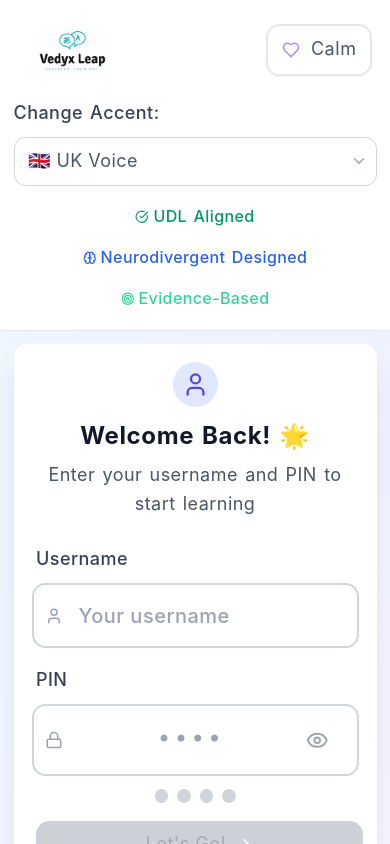
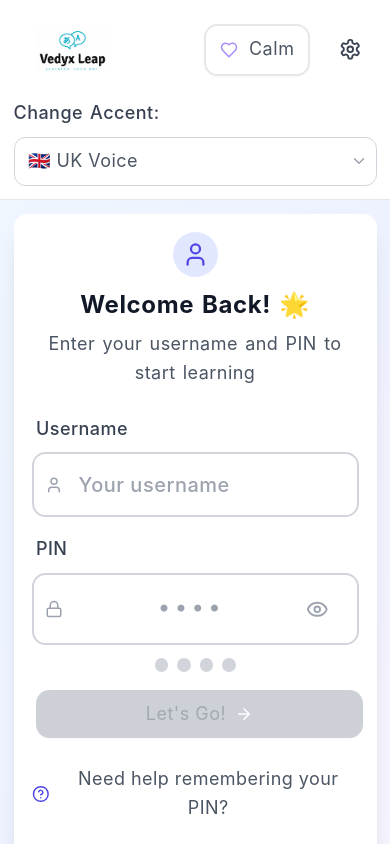
Before and after one commit to Roshan-vedyx/leap-learn, a React (Vite) app: page /create in a window 390 px wide. Shown: the top 844 px of the page. Built offline with nearby package versions, Linux system fonts and the light colour scheme; no server answers.

Commit message:
minor err fix for tablets etc

```diff
--- a/src/App.tsx
+++ b/src/App.tsx
@@ -37,7 +37,6 @@ import StoryGenerationPage from './pages/StoryGenerationPage'
 import NotFoundPage from './pages/NotFoundPage'
 import StorySelectionPage from './pages/StorySelectionPage'
 import SentenceThemeSelectionPage from './pages/SentenceThemeSelectionPage'
-
 
 // Import Zustand store
 import { useSessionStore } from '@/stores/sessionStore'
@@ -240,7 +239,7 @@ function AppContent() {
               </div>
             )}
 
-            {/* Right Actions - Mobile Optimized */}
+            {/* Right Side - Calm Corner + Desktop Controls */}
             <div className="flex items-center gap-2 sm:gap-3">
               {/* Calm Corner - Enhanced for touch */}
               <Button
@@ -264,7 +263,7 @@ function AppContent() {
                 <span className="sm:hidden">Calm</span>
               </Button>
 
-              {/* TTS Accent Settings Only - Desktop */}
+              {/* TTS Accent Settings - Desktop Only */}
               <div className="hidden lg:flex items-center space-x-3">
                 <span className="text-sm font-medium text-warm-charcoal">Change Accent:</span>
                 <div className="relative">
@@ -292,23 +291,23 @@ function AppContent() {
                   </select>
                   <ChevronDown className="w-4 h-4 absolute right-2 top-1/2 -translate-y-1/2 text-gray-400 pointer-events-none" />
                 </div>
+              </div>
 
-                {/* Settings Button - Professional */}
+              {/* Settings Button - Always visible */}
               <Button
                 variant="ghost"
                 size="icon"
-                  onClick={() => setShowSettings(true)}  // <-- Add this
+                onClick={() => setShowSettings(true)}
                 className="
                   min-h-[44px] min-w-[44px] p-2
                   text-warm-charcoal hover:text-deep-ocean-blue
                   hover:bg-gray-100 rounded-lg
                   transition-all duration-200
                 "
+                aria-label="Open accessibility settings"
               >
                 <Settings className="w-5 h-5" />
-                  <span className="sr-only">Settings</span>
               </Button>
-              </div>
             </div>
           </div>
 
@@ -363,7 +362,7 @@ function AppContent() {
             </div>
 
             {/* Mobile/Tablet Credentials - Responsive badges */}
-            <div className="flex flex-wrap items-center justify-center gap-1.5 sm:gap-2 lg:hidden">
+            <div className="hidden md:flex lg:hidden flex-wrap items-center justify-center gap-1.5 sm:gap-2">
               <div className="flex items-center gap-1 bg-sage-green/10 px-2 py-1 rounded-full min-h-[32px]">
                 <CheckCircle className="w-3 h-3 text-sage-green" />
                 <span className="text-xs font-medium text-sage-green">UDL Aligned</span>
--- a/src/components/auth/AuthGate.tsx
+++ b/src/components/auth/AuthGate.tsx
@@ -49,8 +49,8 @@ export const AuthGate: React.FC<AuthGateProps> = ({
   if (requireChild) {
     if (childLoading) {
       return (
-        <div className="min-h-screen flex items-center justify-center">
-          <div className="text-center">
+        <div className="flex-1 flex items-center justify-center">
+          <div className="text-center opacity-0 animate-[fade-in_0.3s_ease-in-out_0.1s_forwards]">
             <div className="animate-spin rounded-full h-8 w-8 border-b-2 border-indigo-600 mx-auto mb-4"></div>
             <p className="text-gray-600">Loading...</p>
           </div>
--- a/src/index.css
+++ b/src/index.css
@@ -271,6 +271,16 @@
   .border-soft-lavender { border-color: var(--soft-lavender); }
   .border-muted-coral { border-color: var(--muted-coral); }
   .border-cool-mint { border-color: var(--cool-mint); }
+
+  /* iPad Safari loading fix */
+  @keyframes fade-in {
+    from { opacity: 0; }
+    to { opacity: 1; }
+  }
+
+  .animate-fade-in {
+    animation: fade-in 0.3s ease-in-out forwards;
+  }
 }
 
 /* Print styles */
--- a/src/pages/StoryPage.tsx
+++ b/src/pages/StoryPage.tsx
@@ -171,8 +171,8 @@ const StoryPage: React.FC<StoryPageProps> = ({ interest, storyName }) => {
         parsedBlocks.push({ type: 'conclusion', text: block })
       }
       // FIXED: Only add substantial content as narration
-      else if (block.length > 20) {
-        parsedBlocks.push({ type: 'narration', text: block })
+      else if (block.trim().length > 0 && !block.match(/^\[.*\]$/)) {
+        parsedBlocks.push({ type: 'narration', text: block.trim() })
       }
     }
 
@@ -294,7 +294,13 @@ const StoryPage: React.FC<StoryPageProps> = ({ interest, storyName }) => {
       case 'conclusion':
         return <div key={idx} className="bg-purple-50 border border-purple-200 rounded-lg p-4 my-4 font-bold">⭐ {block.text.replace('[FINAL CONCLUSION]', '').trim()}</div>
       default:
-        return <p key={idx} className="mb-3">{block.text}</p>
+        let cleanText = block.text
+        cleanText = cleanText.replace(/\[CONSEQUENCE .\]\s*/g, '')
+        cleanText = cleanText.replace(/\[PERSONAL REFLECTION\]\s*/g, '')
+        cleanText = cleanText.replace(/\[ACTION REFLECTION\]\s*/g, '')
+        cleanText = cleanText.replace(/\[STORY CONTINUATION\]\s*/g, '')
+        cleanText = cleanText.replace(/\[FINAL CONCLUSION\]\s*/g, '')
+        return <p key={idx} className="mb-3">{cleanText}</p>
     }
   }
 
--- a/src/pages/WordBuildingGamePage.tsx
+++ b/src/pages/WordBuildingGamePage.tsx
@@ -774,8 +774,8 @@ const WordBuildingGamePage: React.FC<WordBuildingGamePageProps> = ({ theme }) =>
 
   if (!isInitialized) {
     return (
-      <div className="min-h-screen bg-gradient-to-b from-autism-calm-mint to-autism-calm-sky flex items-center justify-center p-4">
-        <Card className="bg-white/80 border-2 border-blue-300 shadow-lg">
+      <div className="flex-1 bg-gradient-to-b from-autism-calm-mint to-autism-calm-sky flex items-center justify-center p-4">
+        <Card className="bg-white/80 border-2 border-blue-300 shadow-lg opacity-0 animate-[fade-in_0.3s_ease-in-out_0.2s_forwards]">
           <CardContent className="p-6 text-center">
             <div className="text-4xl mb-4">🎯</div>
             <h2 className="text-xl font-medium text-blue-800 mb-2">Loading Your Word Adventure...</h2>
@@ -787,7 +787,7 @@ const WordBuildingGamePage: React.FC<WordBuildingGamePageProps> = ({ theme }) =>
   }
 
   return (
-    <div className="min-h-screen bg-gradient-to-b from-autism-calm-mint to-autism-calm-sky px-4 sm:px-6 lg:px-8 py-4 sm:py-6 lg:py-8">
+    <div className="flex-1 bg-gradient-to-b from-autism-calm-mint to-autism-calm-sky px-4 sm:px-6 lg:px-8 py-4 sm:py-6 lg:py-8">
       <div className="max-w-4xl mx-auto">
 
         {/* Context Introduction - appears before word building */}
--- a/src/styles/grid.css
+++ b/src/styles/grid.css
@@ -52,14 +52,22 @@
    VIEWPORT-FIRST LAYOUT SYSTEM
    ============================================================================= */
 
-/* Main page container - forces viewport height */
+/* Main page container - Safari/iPad compatible */
 .page-container {
-    height: 100vh;
-    height: 100dvh; /* Dynamic viewport height for mobile browsers */
+    min-height: 100vh;
+    min-height: 100dvh;
     display: flex;
     flex-direction: column;
-    overflow: hidden; /* Force no scroll */
     position: relative;
+    /* Remove overflow: hidden - causes Safari issues */
+}
+
+/* iPad Safari specific fixes */
+@supports (-webkit-touch-callout: none) {
+    .page-container {
+        height: -webkit-fill-available;
+        min-height: -webkit-fill-available;
+    }
 }
 
 /* Content area - flexible container */
```
Lines whose indentation alone changed are shown as unchanged.
